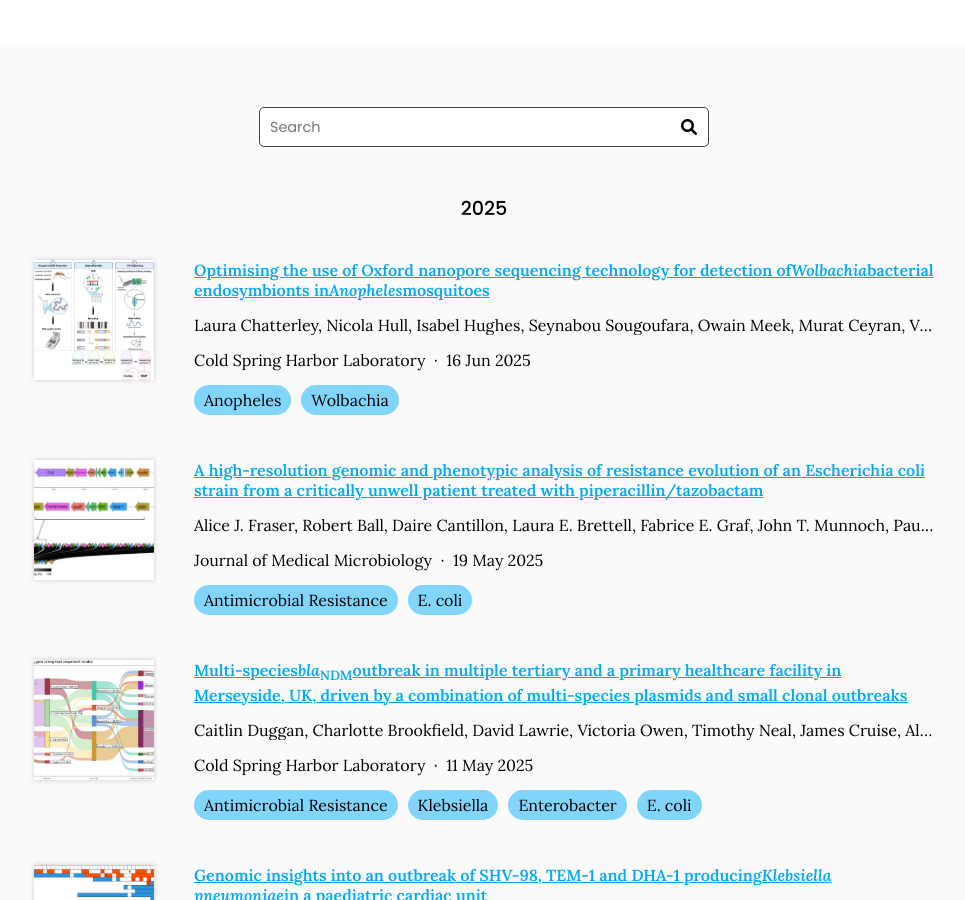
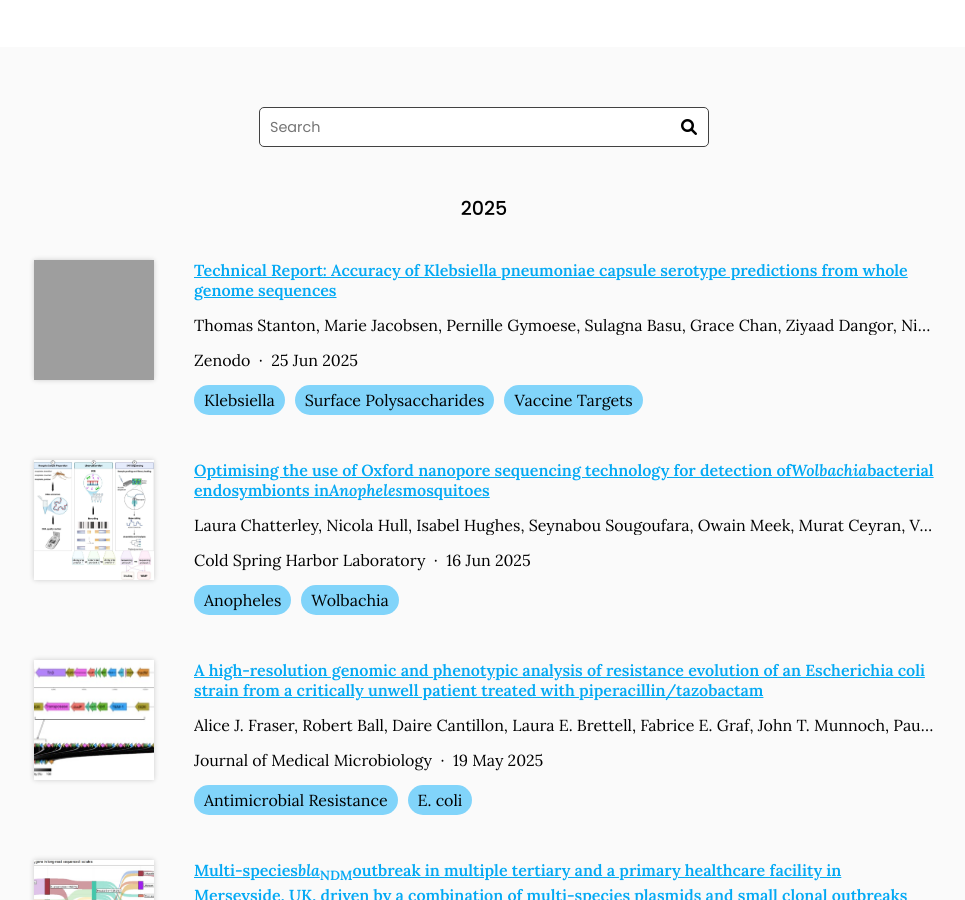
Before and after one commit to Evo-MInt/MicGen-lab-website, a Jekyll site: the page built from research/index.md, in a window 1280 px wide and 900 px high, scrolled down 801 px. Shown: the whole window, without its empty margins (156-1121 px from the left). Built offline with Jekyll 4.4.1, drawn with Linux system fonts in a browser that asks for light colours; grey boxes are pictures that could not be loaded.

Commit message:
Generate citations

```diff
--- a/_data/citations.yaml
+++ b/_data/citations.yaml
@@ -1,6 +1,38 @@
 # DO NOT EDIT, GENERATED AUTOMATICALLY FROM SOURCES.YAML (AND ELSEWHERE)
 # See https://github.com/greenelab/lab-website-template/wiki/Citations
 
+- id: doi:10.5281/zenodo.15742130
+  title: 'Technical Report: Accuracy of Klebsiella pneumoniae capsule serotype predictions
+    from whole genome sequences'
+  authors:
+  - Thomas Stanton
+  - Marie Jacobsen
+  - Pernille Gymoese
+  - Sulagna Basu
+  - Grace Chan
+  - Ziyaad Dangor
+  - Nicholas Feasey
+  - Eva Heinz
+  - Kenneth Iregbu
+  - Shama Khan
+  - Shabir Madhi
+  - Courtney Olwagen
+  - Samir Saha
+  - Senjuti Saha
+  - Kirsty Sands
+  - Timothy Walsh
+  - Rabaab Zahra
+  - Kathryn Holt
+  - Flemming Scheutz
+  - Kelly Wyres
+  publisher: Zenodo
+  date: '2025-06-25'
+  link: https://doi.org/g9rgxm
+  image: images/technicalnote.png
+  tags:
+  - Klebsiella
+  - Surface Polysaccharides
+  - Vaccine Targets
 - id: doi:10.1101/2025.06.16.659891
   title: Optimising the use of Oxford nanopore sequencing technology for detection
     of<i>Wolbachia</i>bacterial endosymbionts in<i>Anopheles</i>mosquitoes
```
